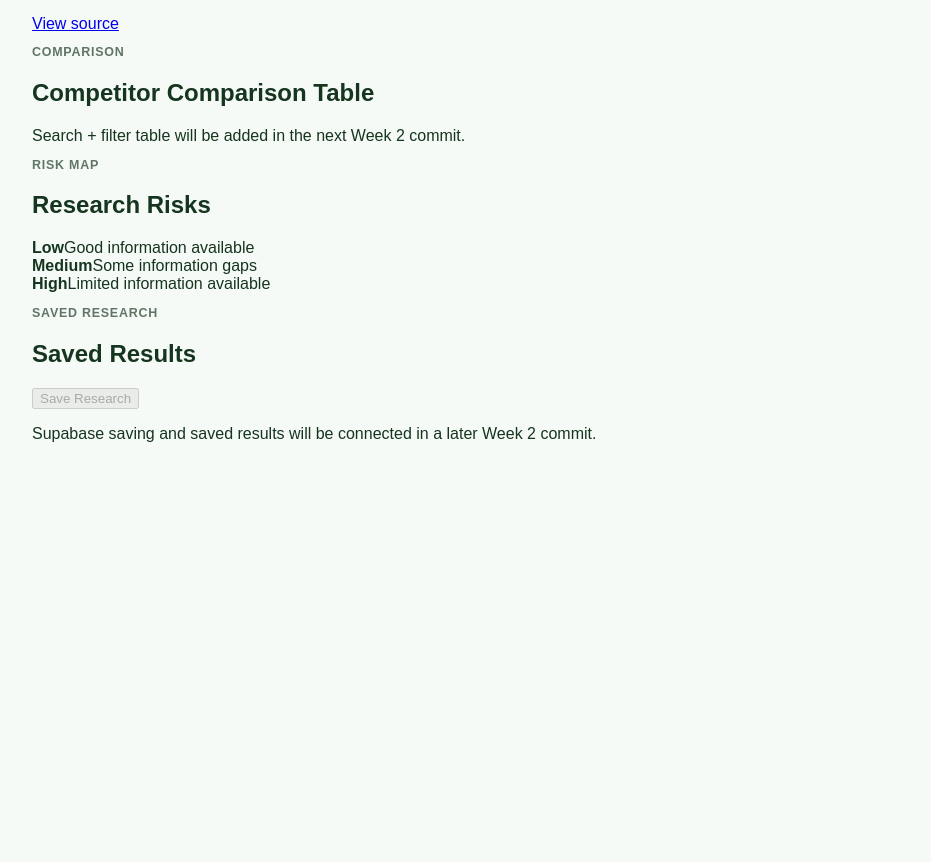
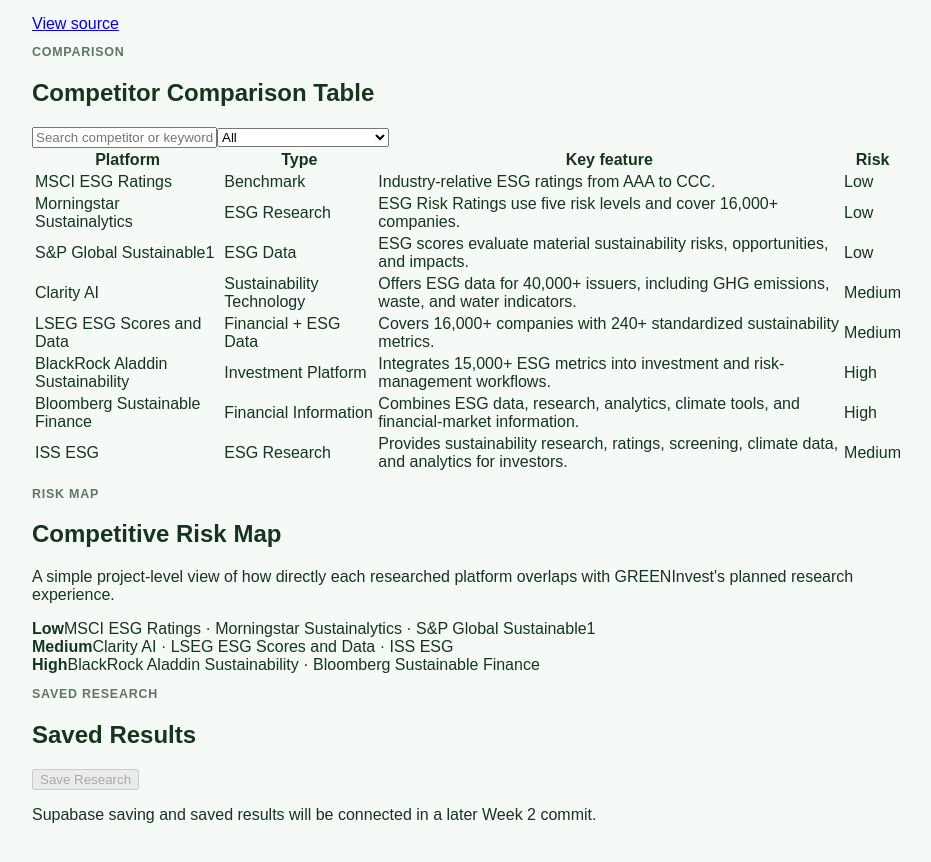
Before and after one commit to sofiacoria-afk/Week-1, a Next.js app: page /research in a window 1280 px wide. Shown: the part 2708-3570 px from the top of the page, without its empty margins (172-1103 px from the left). Before the commit the page ends 3231 px from the top, so only its background shows below. Built offline with nearby package versions, Linux system fonts and the light colour scheme.

Commit message:
Add competitor search filters and risk map

```diff
--- a/app/research/page.tsx
+++ b/app/research/page.tsx
@@ -1,4 +1,6 @@
 "use client";
+
+import { useMemo, useState } from "react";
 
 const globalExamples = [
   { name: "MSCI ESG Ratings", detail: "Rates companies on financially relevant, industry-specific sustainability risks and opportunities.", source: "https://www.msci.com/data-and-analytics/sustainability-solutions/esg-ratings" },
@@ -9,17 +11,35 @@
 ];
 
 const competitors = [
-  { name: "MSCI ESG Ratings", type: "Benchmark", fact: "Industry-relative ESG ratings from AAA to CCC.", gap: "GREENInvest focuses on a smaller, simpler view of Mexican companies.", source: "https://www.msci.com/data-and-analytics/sustainability-solutions/esg-ratings" },
-  { name: "Morningstar Sustainalytics", type: "ESG Research", fact: "ESG Risk Ratings use five risk levels and cover 16,000+ companies.", gap: "GREENInvest aims to make the comparison easier for non-expert users.", source: "https://www.sustainalytics.com/corporate-solutions/esg-solutions/esg-risk-ratings" },
-  { name: "S&P Global Sustainable1", type: "ESG Data", fact: "ESG scores evaluate material sustainability risks, opportunities, and impacts.", gap: "GREENInvest presents fewer indicators in a simpler format.", source: "https://www.spglobal.com/sustainable1/en/solutions/esg-scores-data/" },
-  { name: "Clarity AI", type: "Sustainability Technology", fact: "Offers ESG data for 40,000+ issuers, including GHG emissions, waste, and water indicators.", gap: "GREENInvest starts with a small group of Mexican public companies.", source: "https://clarity.ai/raw-data-solutions/" },
-  { name: "LSEG ESG Scores and Data", type: "Financial + ESG Data", fact: "Covers 16,000+ companies with 240+ standardized sustainability metrics.", gap: "GREENInvest is designed as a simple student-built comparison experience.", source: "https://www.lseg.com/en/data-analytics/sustainable-finance/sustainability-ratings-and-data" },
-  { name: "BlackRock Aladdin Sustainability", type: "Investment Platform", fact: "Integrates 15,000+ ESG metrics into investment and risk-management workflows.", gap: "GREENInvest is aimed at a much simpler research experience rather than institutional workflows.", source: "https://www.blackrock.com/aladdin/platforms/products/aladdin-sustainability" },
-  { name: "Bloomberg Sustainable Finance", type: "Financial Information", fact: "Combines ESG data, research, analytics, climate tools, and financial-market information.", gap: "GREENInvest focuses on an accessible comparison of financial and environmental information.", source: "https://professional.bloomberg.com/products/bloomberg-terminal/sustainable-finance/" },
-  { name: "ISS ESG", type: "ESG Research", fact: "Provides sustainability research, ratings, screening, climate data, and analytics for investors.", gap: "GREENInvest keeps the information smaller and focused on Mexican listed companies.", source: "https://www.issgovernance.com/esg/" },
+  { name: "MSCI ESG Ratings", type: "Benchmark", fact: "Industry-relative ESG ratings from AAA to CCC.", gap: "GREENInvest focuses on a smaller, simpler view of Mexican companies.", risk: "Low", source: "https://www.msci.com/data-and-analytics/sustainability-solutions/esg-ratings" },
+  { name: "Morningstar Sustainalytics", type: "ESG Research", fact: "ESG Risk Ratings use five risk levels and cover 16,000+ companies.", gap: "GREENInvest aims to make the comparison easier for non-expert users.", risk: "Low", source: "https://www.sustainalytics.com/corporate-solutions/esg-solutions/esg-risk-ratings" },
+  { name: "S&P Global Sustainable1", type: "ESG Data", fact: "ESG scores evaluate material sustainability risks, opportunities, and impacts.", gap: "GREENInvest presents fewer indicators in a simpler format.", risk: "Low", source: "https://www.spglobal.com/sustainable1/en/solutions/esg-scores-data/" },
+  { name: "Clarity AI", type: "Sustainability Technology", fact: "Offers ESG data for 40,000+ issuers, including GHG emissions, waste, and water indicators.", gap: "GREENInvest starts with a small group of Mexican public companies.", risk: "Medium", source: "https://clarity.ai/raw-data-solutions/" },
+  { name: "LSEG ESG Scores and Data", type: "Financial + ESG Data", fact: "Covers 16,000+ companies with 240+ standardized sustainability metrics.", gap: "GREENInvest is designed as a simple student-built comparison experience.", risk: "Medium", source: "https://www.lseg.com/en/data-analytics/sustainable-finance/sustainability-ratings-and-data" },
+  { name: "BlackRock Aladdin Sustainability", type: "Investment Platform", fact: "Integrates 15,000+ ESG metrics into investment and risk-management workflows.", gap: "GREENInvest is aimed at a much simpler research experience rather than institutional workflows.", risk: "High", source: "https://www.blackrock.com/aladdin/platforms/products/aladdin-sustainability" },
+  { name: "Bloomberg Sustainable Finance", type: "Financial Information", fact: "Combines ESG data, research, analytics, climate tools, and financial-market information.", gap: "GREENInvest focuses on an accessible comparison of financial and environmental information.", risk: "High", source: "https://professional.bloomberg.com/products/bloomberg-terminal/sustainable-finance/" },
+  { name: "ISS ESG", type: "ESG Research", fact: "Provides sustainability research, ratings, screening, climate data, and analytics for investors.", gap: "GREENInvest keeps the information smaller and focused on Mexican listed companies.", risk: "Medium", source: "https://www.issgovernance.com/esg/" },
 ];
 
 export default function ResearchPage() {
+  const [search, setSearch] = useState("");
+  const [typeFilter, setTypeFilter] = useState("All");
+
+  const types = useMemo(() => ["All", ...Array.from(new Set(competitors.map((item) => item.type)))], []);
+
+  const filteredCompetitors = useMemo(() => {
+    const query = search.trim().toLowerCase();
+    return competitors.filter((item) => {
+      const matchesSearch =
+        !query ||
+        item.name.toLowerCase().includes(query) ||
+        item.type.toLowerCase().includes(query) ||
+        item.fact.toLowerCase().includes(query);
+      const matchesType = typeFilter === "All" || item.type === typeFilter;
+      return matchesSearch && matchesType;
+    });
+  }, [search, typeFilter]);
+
   return (
     <main className="container researchPage">
       <header className="researchHeader">
@@ -64,10 +84,7 @@
 
       <section className="researchSection">
         <div className="sectionHeading">
-          <div>
-            <p className="label">Market research</p>
-            <h2>8 Competitors &amp; Substitutes</h2>
-          </div>
+          <div><p className="label">Market research</p><h2>8 Competitors &amp; Substitutes</h2></div>
           <span className="statusPill">8 researched platforms</span>
         </div>
         <div className="competitorGrid">
@@ -86,16 +103,36 @@
       <section className="researchSection">
         <p className="label">Comparison</p>
         <h2>Competitor Comparison Table</h2>
-        <div className="tablePlaceholder">Search + filter table will be added in the next Week 2 commit.</div>
+        <div className="comparisonControls">
+          <input value={search} onChange={(event) => setSearch(event.target.value)} placeholder="Search competitor or keyword" aria-label="Search competitors" />
+          <select value={typeFilter} onChange={(event) => setTypeFilter(event.target.value)} aria-label="Filter by type">
+            {types.map((type) => <option key={type} value={type}>{type}</option>)}
+          </select>
+        </div>
+        <div className="comparisonTableWrap">
+          <table className="comparisonTable">
+            <thead><tr><th>Platform</th><th>Type</th><th>Key feature</th><th>Risk</th></tr></thead>
+            <tbody>
+              {filteredCompetitors.map((item) => (
+                <tr key={item.name}><td>{item.name}</td><td>{item.type}</td><td>{item.fact}</td><td><span className={"riskBadge " + item.risk.toLowerCase()}>{item.risk}</span></td></tr>
+              ))}
+            </tbody>
+          </table>
+          {filteredCompetitors.length === 0 && <p className="emptyState">No competitors match this search and filter.</p>}
+        </div>
       </section>
 
       <section className="researchSection">
         <p className="label">Risk map</p>
-        <h2>Research Risks</h2>
+        <h2>Competitive Risk Map</h2>
+        <p className="sectionText">A simple project-level view of how directly each researched platform overlaps with GREENInvest's planned research experience.</p>
         <div className="riskGrid">
-          <div className="riskCard low"><strong>Low</strong><span>Good information available</span></div>
-          <div className="riskCard medium"><strong>Medium</strong><span>Some information gaps</span></div>
-          <div className="riskCard high"><strong>High</strong><span>Limited information available</span></div>
+          {["Low", "Medium", "High"].map((level) => (
+            <div className={"riskCard " + level.toLowerCase()} key={level}>
+              <strong>{level}</strong>
+              <span>{competitors.filter((item) => item.risk === level).map((item) => item.name).join(" · ")}</span>
+            </div>
+          ))}
         </div>
       </section>
 
```
